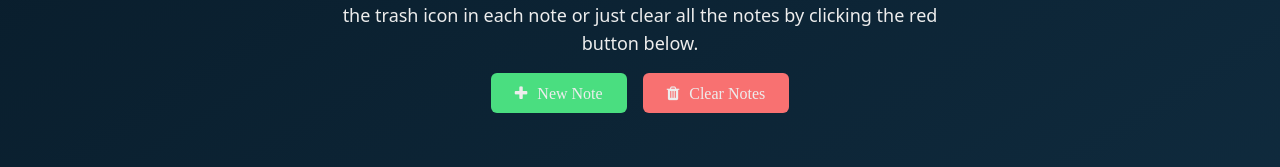
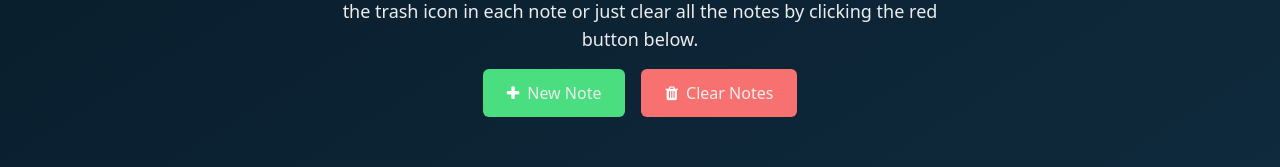
Before and after one commit to panntod/Tools-React, a React (Create React App) app: page /notes in a window 1280 px wide. Shown: the part 283-450 px from the top of the page. Built offline with nearby package versions, Linux system fonts and the light colour scheme.

Commit message:
refactor: Fixing font theme

```diff
--- a/src/css/note.css
+++ b/src/css/note.css
@@ -25,12 +25,6 @@
 .notes p,
 .notes,
 h1 {
-  color: var(--text-color);
-}
-
-.button-font {
-  display: flex;
-  gap: 10px;
   color: var(--text-color);
 }
 
--- a/src/pages/note.jsx
+++ b/src/pages/note.jsx
@@ -1,4 +1,4 @@
-import React, { useState, useEffect } from "react";
+import { useState, useEffect } from "react";
 import { nanoid } from "nanoid";
 import "../css/note.css";
 
@@ -68,15 +68,19 @@ function Note() {
             clicking the red button below.
           </p>
           <div className="flex justify-center mt-4 gap-4">
-            <button className="bg-green-400 text-white px-6 py-3 rounded-md hover:bg-green-600" onClick={() => addNote()}>
-              <i className="fa fa-solid fa-plus button-font">
-                <p>New Note</p>
-              </i>
+            <button
+              className="bg-green-400 text-white px-6 py-3 rounded-md flex justify-center items-center gap-2 hover:bg-green-600"
+              onClick={() => addNote()}
+            >
+              <i className="fa fa-solid fa-plus"></i>
+              <p>New Note</p>
             </button>
-            <button className="bg-red-400 text-white px-6 py-3 rounded-md hover:bg-red-600" onClick={() => clearAll()}>
-              <i className="fa fa-solid fa-trash button-font">
-                <p>Clear Notes</p>
-              </i>
+            <button
+              className="bg-red-400 text-white px-6 py-3 rounded-md flex justify-center items-center gap-2 hover:bg-red-600"
+              onClick={() => clearAll()}
+            >
+              <i className="fa fa-solid fa-trash"></i>
+              <p>Clear Notes</p>
             </button>
           </div>
         </div>
@@ -89,7 +93,15 @@ function Note() {
           ) : (
             <div>
               {notes.map((note, index) => (
-                <div key={index} className={`${note.color} `} style={{borderRadius: 6+"px", padding: .4+"rem", marginBottom: 10+"px"}}>
+                <div
+                  key={index}
+                  className={`${note.color} `}
+                  style={{
+                    borderRadius: 6 + "px",
+                    padding: 0.4 + "rem",
+                    marginBottom: 10 + "px",
+                  }}
+                >
                   <div className="form-note">
                     <textarea
                       value={note.text}
@@ -103,7 +115,10 @@ function Note() {
                       placeholder="Write your note here..."
                     ></textarea>
                     <div>
-                      <button onClick={() => deleteNote(index)} className="ms-4 bg-red-400 hover:bg-red-600 text-white font-bold py-2 px-3 rounded">
+                      <button
+                        onClick={() => deleteNote(index)}
+                        className="ms-4 bg-red-400 hover:bg-red-600 text-white font-bold py-2 px-3 rounded"
+                      >
                         <i className="fa fa-solid fa-trash"></i>
                       </button>
                     </div>
```
